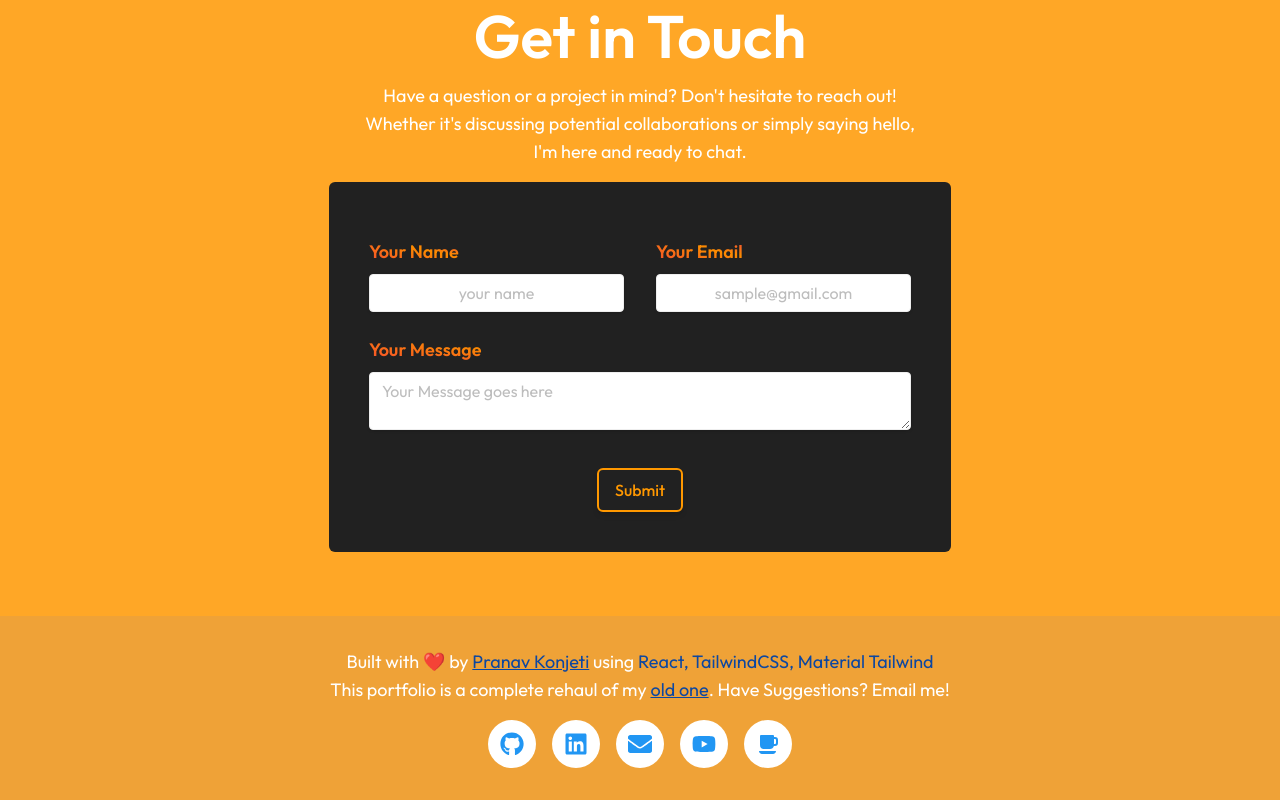
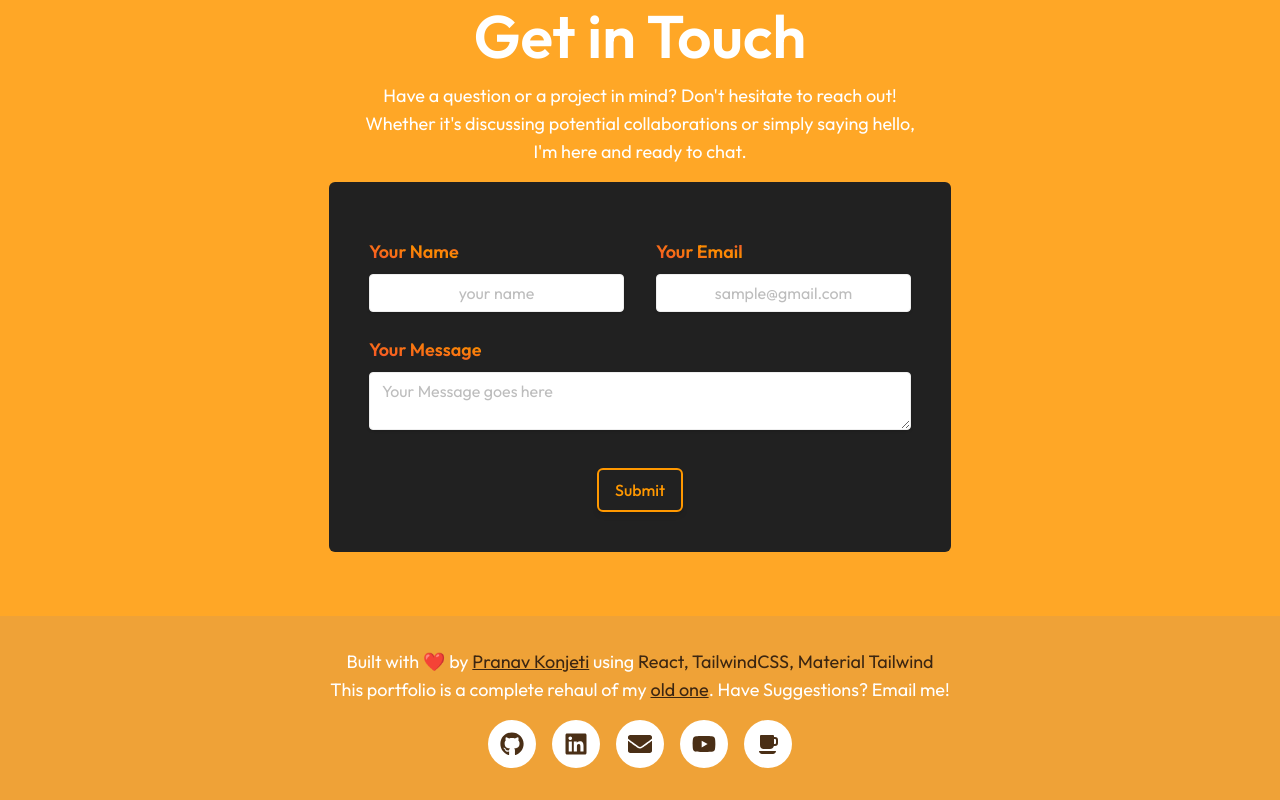
Before and after one commit to PkTheCoda/portfolio, a React (Vite) app: page /learn in a window 1280 px wide. Shown: the part 8747-9547 px from the top of the page. Built offline with nearby package versions, Linux system fonts and the light colour scheme.

Commit message:
replaced picture + font QOL changes

```diff
--- a/src/Components/Footer.jsx
+++ b/src/Components/Footer.jsx
@@ -26,8 +26,8 @@ function Footer() {
 
         <footer className="bg-[#efa237] mt-16 py-8 text-center">
           <p className="text-white text-lg font-outfit px-2">
-            Built with ❤️ by <a href="mailto:pranavkonjeti@gmail.com" target="_blank" className="text-blue-900 underline">Pranav Konjeti</a> using <span className="text-blue-900">React, TailwindCSS, Material Tailwind</span> <br />
-            This portfolio is a complete rehaul of my <a href="https://pranavkold.vercel.app" target="_blank" className="text-blue-900 underline">old one</a>. Have Suggestions? Email me!
+            Built with ❤️ by <a href="mailto:pranavkonjeti@gmail.com" target="_blank" className="text-[#3c2611] underline">Pranav Konjeti</a> using <span className="text-[#3c2611]">React, TailwindCSS, Material Tailwind</span> <br />
+            This portfolio is a complete rehaul of my <a href="https://pranavkold.vercel.app" target="_blank" className="text-[#3c2611] underline">old one</a>. Have Suggestions? Email me!
 
 
           </p>
@@ -39,7 +39,7 @@ function Footer() {
                 className="p-3 bg-white rounded-full transition transform hover:scale-105"
               rel="noopener noreferrer"
             >
-              <FaGithub className="text-blue-500 text-2xl hover:text-blue-800" />
+              <FaGithub className="text-[#4a2f16] text-2xl" />
             </a>
             <a
               href="https://www.linkedin.com/in/pranav-konjeti"
@@ -47,27 +47,27 @@ function Footer() {
                 className="p-3 bg-white rounded-full transition transform hover:scale-105"
               rel="noopener noreferrer"
             >
-              <FaLinkedin className="text-blue-500 text-2xl hover:text-blue-800" />
+              <FaLinkedin className="text-[#4a2f16] text-2xl" />
             </a>
             <a
               className="p-3 bg-white rounded-full transition transform hover:scale-105"
               href="mailto:pranavkonjeti@gmail.com"
             >
-              <FaEnvelope className="text-blue-500 text-2xl hover:text-blue-800" />
+              <FaEnvelope className="text-[#4a2f16] text-2xl" />
             </a>
             <a
               href="https://www.youtube.com/@pranavkonjeti"
                 className="p-3 bg-white rounded-full transition transform hover:scale-105"
               target="_blank"
             >
-              <FaYoutube className="text-blue-500 text-2xl hover:text-blue-800" />
+              <FaYoutube className="text-[#4a2f16] text-2xl" />
             </a>
             <a
               href="https://buymeacoffee.com/pranavkonjeti"
                 className="p-3 bg-white rounded-full transition transform hover:scale-105"
               target="_blank"
             >
-              <BiSolidCoffeeAlt className="text-blue-500 text-2xl hover:text-blue-800" />
+              <BiSolidCoffeeAlt className="text-[#4a2f16] text-2xl" />
             </a>
           </div>
         </footer>
--- a/src/Components/ToolsSection.jsx
+++ b/src/Components/ToolsSection.jsx
@@ -124,7 +124,7 @@ export default function ToolsSection() {
     <>
 
       <div className="h-max mt-20 relative">
-        <div className="text-center text-4xl md:text-5xl lg:text-7xl font-outfit font-semibold text-gray-800 flex items-center gap-x-5 justify-center">
+        <div className="text-center seven-title font-outfit font-semibold tracking-tight flex items-center gap-x-5 justify-center">
           <div>
             <span class="flex h-16 w-16 items-center justify-center rounded-full bg-orange-900">
                 <WrenchScrewdriverIcon className='h-8 w-8 text-white'/>
@@ -147,7 +147,7 @@ export default function ToolsSection() {
                 alt={tool.text}
                 className="w-max px-4 h-20 mx-auto mb-4"
               />
-              <p className="text-lg font-semibold font-outfit text-gray-800">{tool.text}</p>
+              <p className="text-lg font-semibold font-outfit">{tool.text}</p>
             </div>
           ))}
 
@@ -160,13 +160,13 @@ export default function ToolsSection() {
                 alt="Supabase"
                 className="w-20"
               />
-              <p className="text-md font-semibold font-outfit text-gray-800">Or Supabase</p>
+              <p className="text-md font-semibold font-outfit">Or Supabase</p>
             </div>
             <img
               src="https://cdn.jsdelivr.net/gh/devicons/devicon/icons/firebase/firebase-plain.svg"
               className="w-max px-4 h-20 mx-auto mb-4"
             />
-            <p className="text-lg font-semibold font-outfit text-gray-800">Firebase</p>
+            <p className="text-lg font-semibold font-outfit">Firebase</p>
           </div>
 
         </div>
```
Also changed, not shown: src/Components/Projects.jsx (+3 -145 lines), src/Images/talem1.png.
